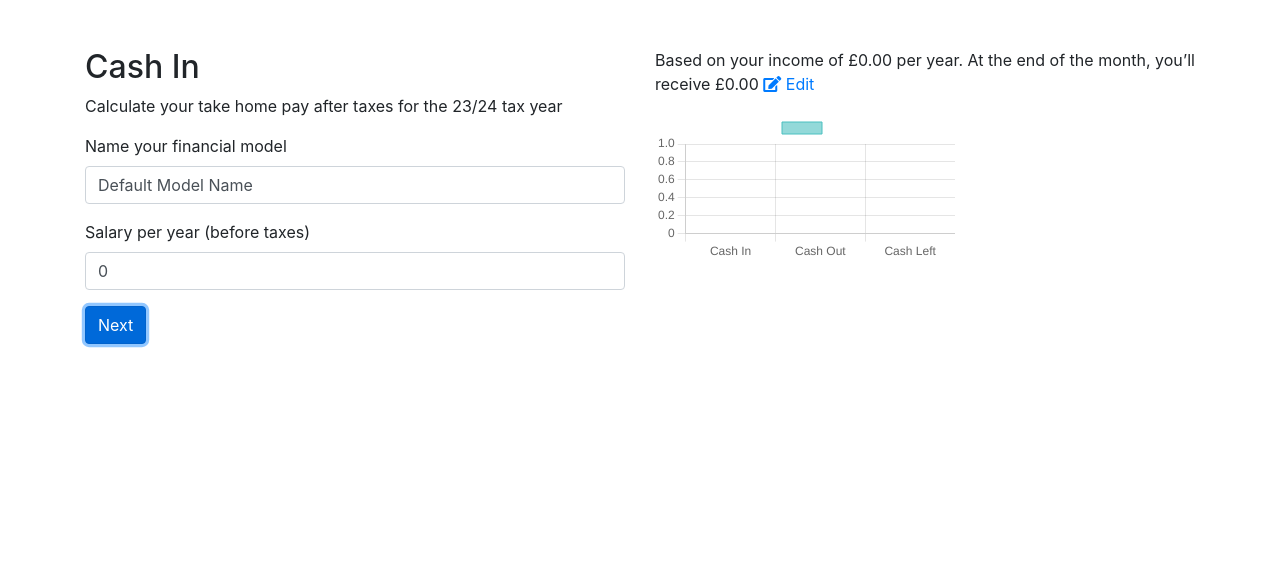
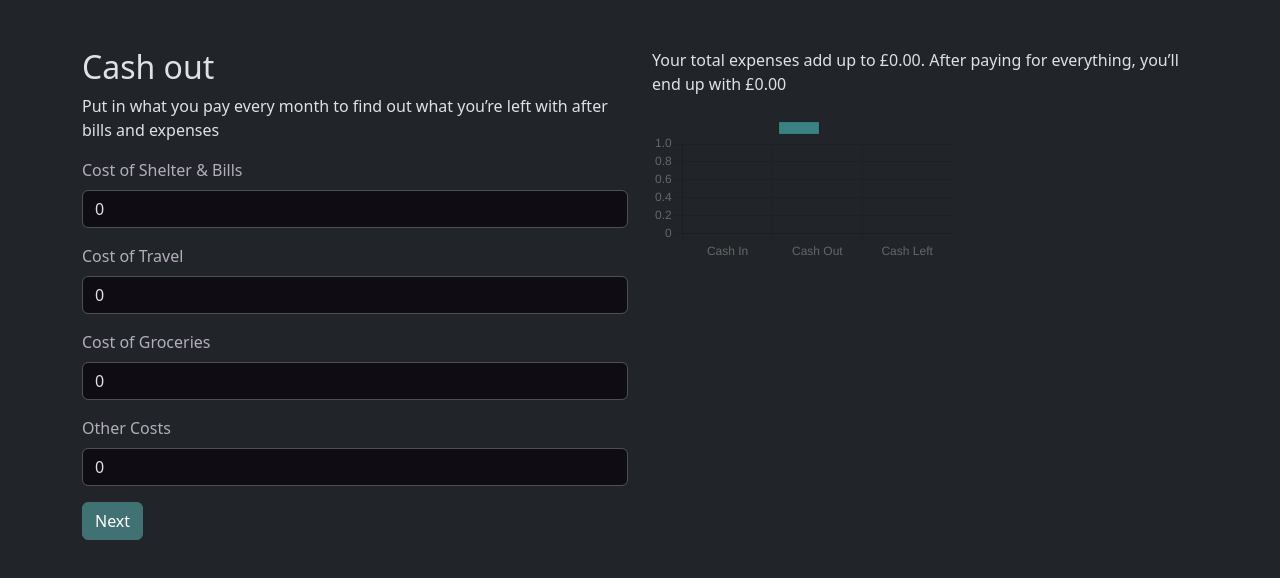
Before and after one commit to absurdity9/twostepcalc, a plain HTML site: page index.html in a window 1280 px wide. Both pictures are taken after a click on the button "Next". Drawn offline with nearby package versions, Linux system fonts and the light colour scheme.

Commit message:
+styling & dark mode

```diff
--- /dev/null
+++ b/container-nav.js
@@ -0,0 +1,18 @@
+// From step 1 to step 2
+const container1 = document.getElementById('container1');
+  const container2 = document.getElementById('container2');
+  const nextButton = document.getElementById('nextButton');
+
+  nextButton.addEventListener('click', function() {
+    container1.style.display = 'none';
+    container2.style.display = 'block';
+  });
+
+// From step 2 to step 3
+  const container3 = document.getElementById('container3');
+  const nextButton2 = document.getElementById('nextButton2');
+
+  nextButton2.addEventListener('click', function() {
+    container2.style.display = 'none';
+    container3.style.display = 'block';
+  });
--- a/index.html
+++ b/index.html
@@ -1,5 +1,5 @@
 <!DOCTYPE html>
-<html lang="en">
+<html lang="en" data-bs-theme="dark">
 
 <head>
     <meta charset="UTF-8">
@@ -7,11 +7,27 @@
     <title>Bootstrap Page</title>
 
     <!-- Bootstrap CSS -->
-    <link rel="stylesheet" href="https://stackpath.bootstrapcdn.com/bootstrap/5.0.0/css/bootstrap.min.css">
-    <link rel="stylesheet" href="https://stackpath.bootstrapcdn.com/bootstrap/4.4.1/css/bootstrap.min.css"
-        integrity="sha384-Vkoo8x4CGsO3+Hhxv8T/Q5PaXtkKtu6ug5TOeNV6gBiFeWPGFN9MuhOf23Q9Ifjh" crossorigin="anonymous">
+    <link href="https://cdn.jsdelivr.net/npm/bootstrap@5.3.2/dist/css/bootstrap.min.css" rel="stylesheet" integrity="sha384-T3c6CoIi6uLrA9TneNEoa7RxnatzjcDSCmG1MXxSR1GAsXEV/Dwwykc2MPK8M2HN" crossorigin="anonymous">
     <link rel="stylesheet" href="https://cdnjs.cloudflare.com/ajax/libs/font-awesome/5.15.4/css/all.min.css">
-
+    <style>
+        .custom-container {
+          margin: 48px;
+        }
+        .form-label {
+            color: #B3AEBD;
+        }
+        .form-control{
+            background-color: #0F0D13;
+        }
+        .body {
+            color: #B3AEBD;
+            background-color: #18151D;
+        }
+        .btn-primary{
+            background-color: #407173;
+            border-color: #407173;
+        }
+      </style>
 </head>
 
 <body>
@@ -134,6 +150,8 @@
                     src="https://cdnjs.cloudflare.com/ajax/libs/bootstrap/5.3.0/js/bootstrap.bundle.min.js"></script>
                 <script src="calculations.js"></script>
                 <script src="script.js"></script>
+                <script src="container-nav.js"></script>
+
 
 </body>
 
```
